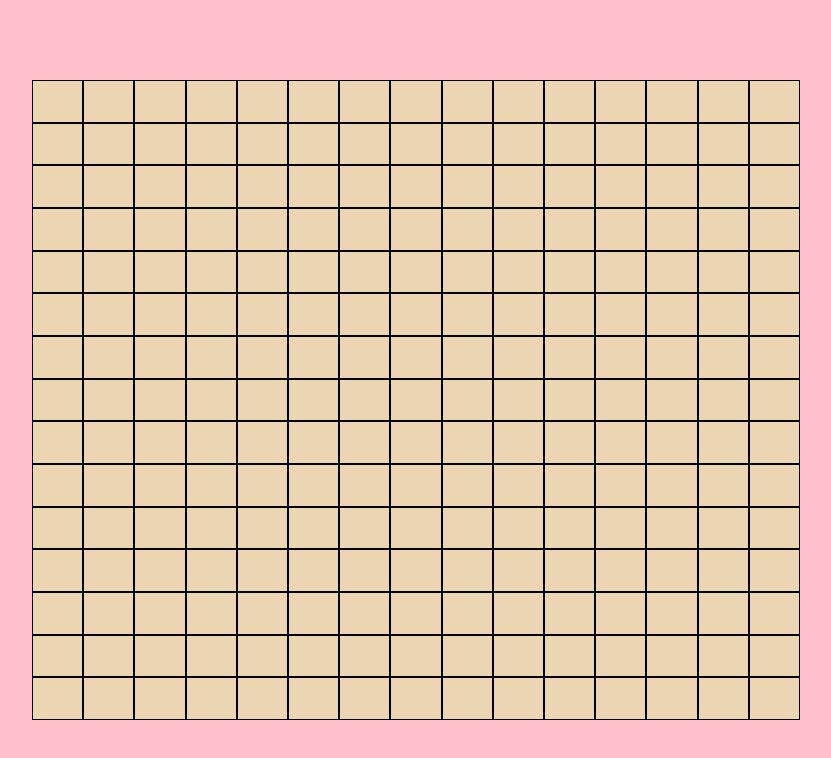
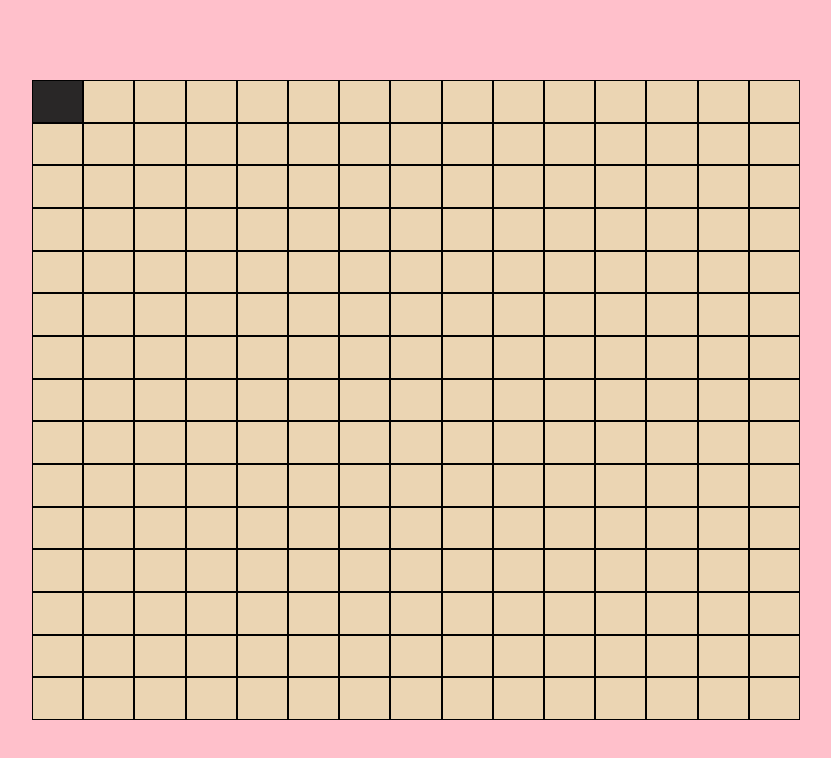
Before and after one commit to andrewbrindley/COSC560-Assignment-1, a website built with Parcel: page index.html in a window 1280 px wide. Both pictures are taken after a click on the element 281 px from the left and 101 px from the top of the page. Shown: the whole page, without its empty margins (224-1055 px from the left). Built offline with nearby package versions, Linux system fonts and the light colour scheme.

Commit message:
added swaps between black and white

```diff
--- a/app.js
+++ b/app.js
@@ -8,39 +8,58 @@ var __spreadArray = (this && this.__spreadArray) || function (to, from, pack) {
     }
     return to.concat(ar || Array.prototype.slice.call(from));
 };
-var _a;
 var Controller = /** @class */ (function () {
     function Controller() {
+        this.turn = 0;
+        this.game = new Game(this.turn, 15, 15);
     }
     return Controller;
 }());
-var Tile = /** @class */ (function () {
-    function Tile(row, column) {
-        this.row = row;
-        this.column = column;
-        this.element = document.createElement('div');
-        this.element.classList.add('tile');
-        this.element.addEventListener("click", function (e) {
-            console.log(row, column);
-        }, false);
+var Game = /** @class */ (function () {
+    function Game(turn, rows, columns) {
+        var _this = this;
+        this.tileClicked = function (tile) {
+            if (tile.value < 0) {
+                tile.value = _this.turn;
+                tile.element.classList.remove('empty');
+                tile.element.classList.add(!_this.turn ? 'black' : 'white');
+                _this.turn = (_this.turn + 1) % 2;
+            }
+        };
+        this.turn = turn;
+        this.grid = new Grid(rows, columns, this.tileClicked);
     }
-    return Tile;
+    return Game;
 }());
 var Grid = /** @class */ (function () {
-    function Grid(rows, columns) {
+    function Grid(rows, columns, tileClicked) {
         var _a;
         var _this = this;
+        var _b;
         this.rows = rows;
         this.columns = columns;
-        this.tiles = __spreadArray([], Array(this.rows), true).map(function (_, i) { return __spreadArray([], Array(_this.columns), true).map(function (_, j) { return new Tile(i, j); }); });
-        this.flatTiles = this.tiles.reduce(function (a, v) { return a.concat(__spreadArray([], v, true)); }, []);
+        this.tiles = __spreadArray([], Array(this.rows), true).map(function (_, i) { return __spreadArray([], Array(_this.columns), true).map(function (_, j) { return new Tile(i, j, tileClicked); }); });
         this.element = document.createElement('div');
         this.element.classList.add('grid');
         this.element.style.gridTemplateRows = "repeat(".concat(this.rows, ", 1fr)");
         this.element.style.gridTemplateColumns = "repeat(".concat(this.columns, ", 1fr)");
-        (_a = this.element).append.apply(_a, this.flatTiles.map(function (t) { return t.element; }));
+        (_a = this.element).append.apply(_a, this.tiles.reduce(function (a, v) { return a.concat(__spreadArray([], v, true)); }, []).map(function (t) { return t.element; }));
+        (_b = document.getElementById('game')) === null || _b === void 0 ? void 0 : _b.appendChild(this.element);
     }
     return Grid;
 }());
-var myGrid = new Grid(15, 15);
-(_a = document.getElementById('game')) === null || _a === void 0 ? void 0 : _a.appendChild(myGrid.element);
+var Tile = /** @class */ (function () {
+    function Tile(row, column, tileClicked) {
+        var _this = this;
+        this.row = row;
+        this.column = column;
+        this.value = -1;
+        this.element = document.createElement('div');
+        this.element.classList.add('empty');
+        this.element.addEventListener('click', function (_) {
+            tileClicked(_this);
+        });
+    }
+    return Tile;
+}());
+var root = new Game(0, 15, 15);
--- a/style.css
+++ b/style.css
@@ -22,7 +22,17 @@ body{
     width: 60vw;
 }
 
-.tile{
+.empty{
     background-color: #ebd5b3;
     border: 1px solid black;
 }
+
+.white{
+    background-color: #FFF;
+    border: 1px solid black;
+}
+
+.black{
+    background-color: rgb(41, 39, 39);
+    border: 1px solid #000;
+}
```
Also changed, not shown: app.ts (+55 -26 lines).
